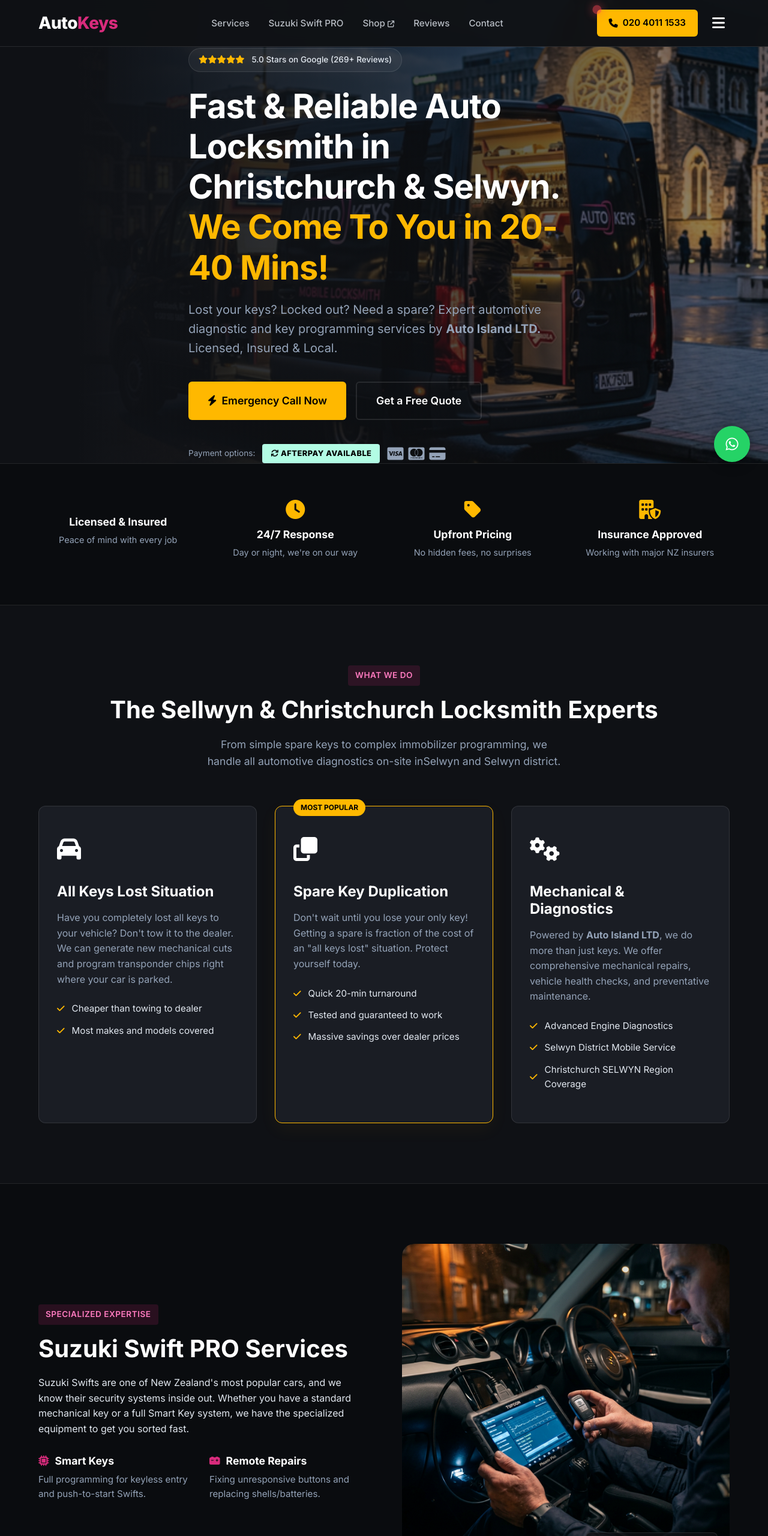
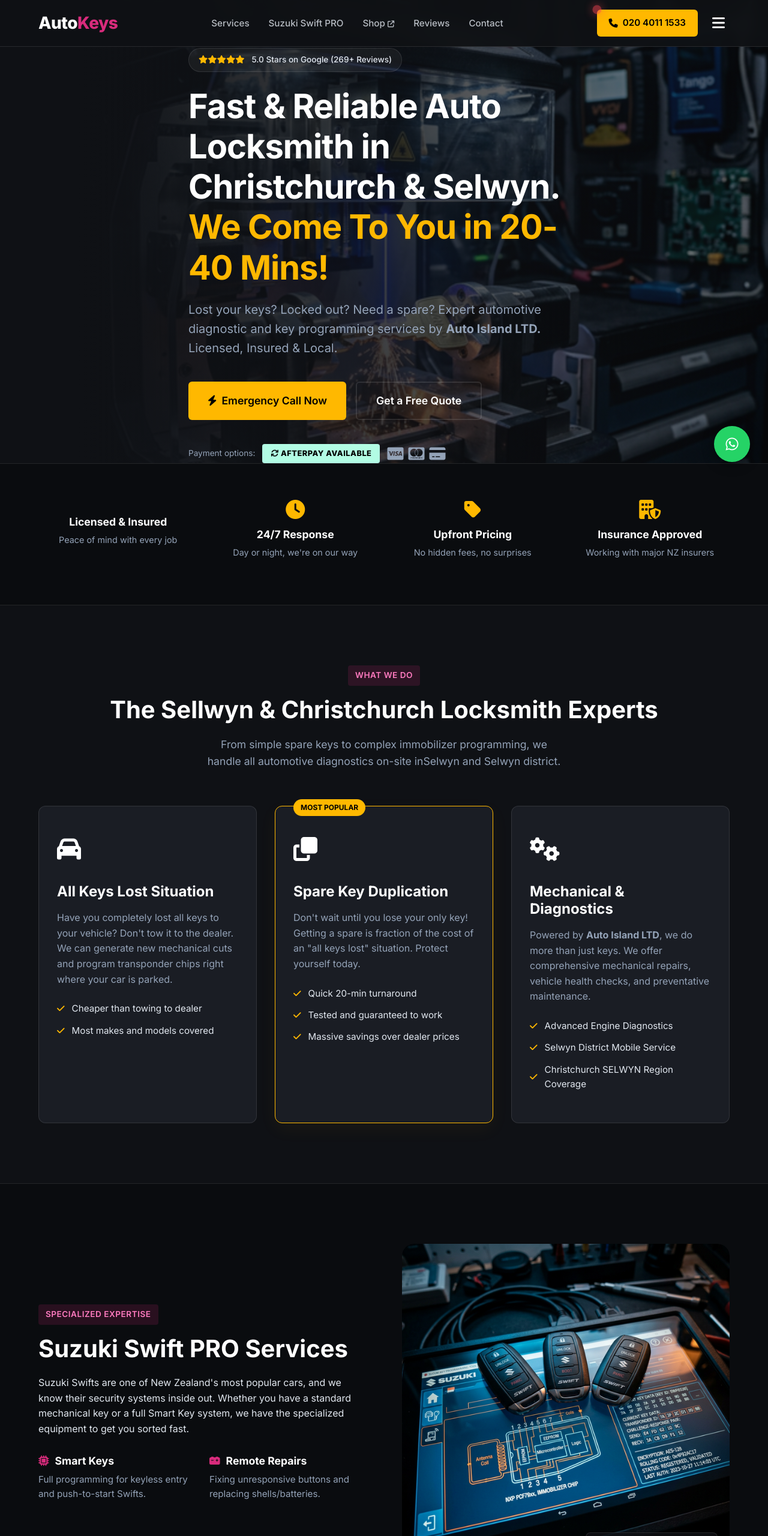
Before and after one commit to oleksiizapara/autokeys-web-demo, a plain HTML site: page index.html in a window 1280 px wide. Shown: the top 2560 px of the page at 60% size. Drawn offline with Linux system fonts and the light colour scheme; some icons are missing.

Commit message:
Final Visual Polish: Applied Laser Cutting Macro to Hero and replaced all human-figure photos to ensure high-tech feel

```diff
--- a/index.html
+++ b/index.html
@@ -228,7 +228,7 @@
                 <div class="suzuki-image">
                     <div class="image-wrapper">
                         <!-- Custom generated Suzuki/Key image -->
-                        <img src="suzuki_programming_new.png" alt="Suzuki Swift Key Programming Process with OBD Diagnostic Tool">
+                        <img src="suzuki_tech_macro.png" alt="Suzuki Swift Smart Keys on Diagnostic Screen">
                         <div class="glass-float">
                             <i class="fa-solid fa-shield-halved"></i> 100% Guaranteed Work
                         </div>
--- a/style.css
+++ b/style.css
@@ -264,7 +264,7 @@
     display: flex;
     align-items: center;
     padding-top: 80px;
-    background-image: url('hero_van_new.png');
+    background-image: url('hero_macro_laser.png');
     background-size: cover;
     background-position: center;
 }
```
Also changed, not shown: hero_macro_laser.png (added), suzuki_tech_macro.png (added).
